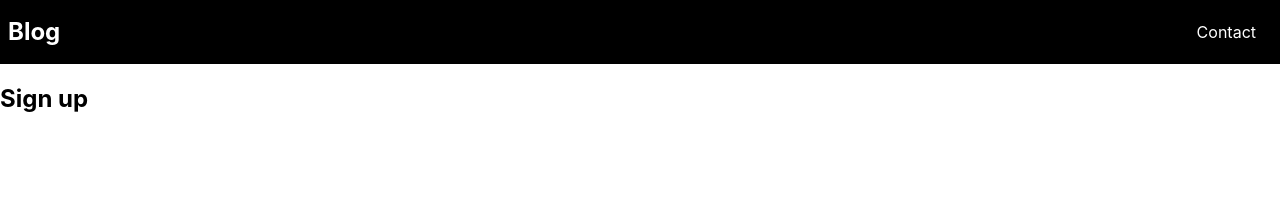
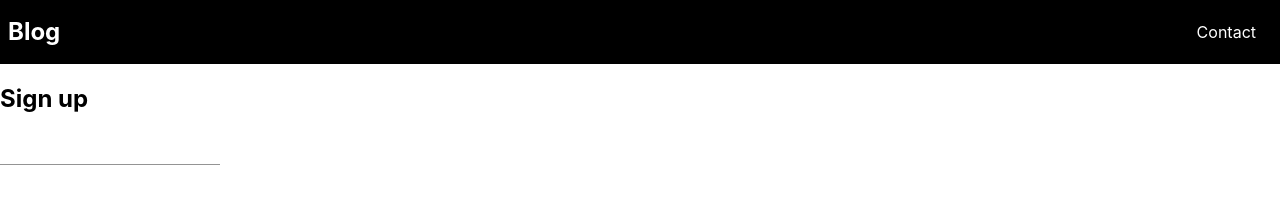
Before and after one commit to ValentinJeudy/blog, a React (Create React App) app: page /login in a window 1280 px wide. Shown: the top 223 px of the page. Built offline with nearby package versions, Linux system fonts and the light colour scheme.

Commit message:
add material-ui

```diff
--- a/package.json
+++ b/package.json
@@ -3,6 +3,7 @@
   "version": "0.1.0",
   "private": true,
   "dependencies": {
+    "@material-ui/core": "^4.5.0",
     "react": "^16.10.2",
     "react-dom": "^16.10.2",
     "react-router": "^5.1.2",
--- a/src/modules/Auth/AuthPage/index.jsx
+++ b/src/modules/Auth/AuthPage/index.jsx
@@ -1,14 +1,12 @@
-import React, { useState } from 'react'
+import React from 'react'
+import LoginForm from '../LoginForm'
 
-const AuthPage = (props) => {
-	const [] = useState()
 
+const AuthPage = () => {
 	return(
 		<div className="auth-page">
 			<h2>Sign up</h2>
-			<form action="">
-
-			</form>
+			<LoginForm />
 		</div>
 	)
 }
--- /dev/null
+++ b/src/modules/Auth/LoginForm/index.jsx
@@ -0,0 +1,21 @@
+import React, { useState } from 'react'
+import { TextField } from '@material-ui/core'
+
+const LoginForm = (props) => {
+	const [form, setForm] = useState({
+		pseudo: '',
+		password: ''
+	})
+
+	return(
+		<form>
+			<TextField />
+			{/* <label>
+        Password
+				<input type="text"/>
+			</label> */}
+		</form>
+	)
+}
+
+export default LoginForm
```
Also changed, not shown: 1 other file (tests, documents, lock files or other folders).
